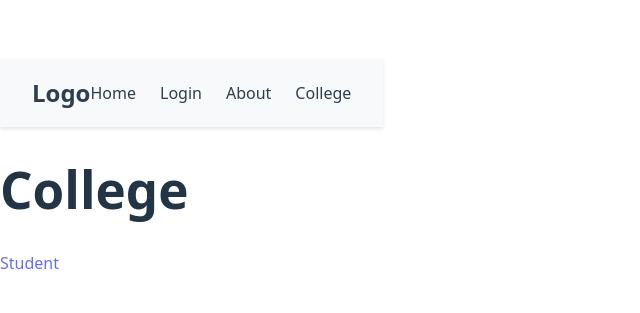
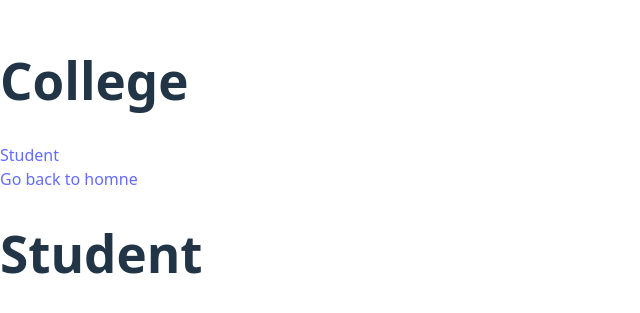
Before and after one commit to Muntahasiddique/react_blog, a React (Vite) app in the folder reactrouter7/: page /college in a window 1280 px wide. Shown: the part 233-546 px from the top of the page, without its empty margins (0-640 px from the left). Built offline with nearby package versions, Linux system fonts and the light colour scheme.

Commit message:
Addeed Latout and index routes

```diff
--- a/reactrouter7/src/App.jsx
+++ b/reactrouter7/src/App.jsx
@@ -10,12 +10,16 @@ import { Student } from '../Student';
 function App() {
   return (
     <>
-<Navigationbar  />
+
+
       <Routes>
-        <Route path="/" element={<Pageone />} />
-        <Route path="/page" element={<Pagetwo />} />
+
+      <Route element={<Navigationbar  />} >
+   <Route path="/" element={<Pageone />} />
+     <Route path="/page" element={<Pagetwo />} />
+</Route>
           <Route path="/college" element={<College />} >
-          <Route path='student' element={<Student />} />
+          <Route  index element={<Student />} />
           </Route>
         <Route path="*" element={<Navigate to="/" />} />
       </Routes>
--- a/reactrouter7/src/College.jsx
+++ b/reactrouter7/src/College.jsx
@@ -7,6 +7,8 @@ export function College() {
       <h1>College</h1>
 
      <NavLink to="student" >Student</NavLink>
+     <br />
+     <Link to="/" >Go back to homne</Link>
 <Outlet />
     </>
   );
--- a/reactrouter7/src/header.css
+++ b/reactrouter7/src/header.css
@@ -2,7 +2,7 @@
   display: flex;
   justify-content: space-between;
   align-items: center;
-  padding: 1rem 2rem;
+  padding: 1rem 6rem;
   background-color: #f8f9fa;
   box-shadow: 0 2px 4px rgba(0,0,0,0.1);
 }
--- a/reactrouter7/src/navbar.jsx
+++ b/reactrouter7/src/navbar.jsx
@@ -1,4 +1,4 @@
-import { Link } from 'react-router-dom';
+import { Link, Outlet } from 'react-router-dom';
 import './header.css'; // Regular CSS import (not module)
 
 export function Navigationbar () {
@@ -16,7 +16,7 @@ export function Navigationbar () {
             <Link className="link" to="/">Home</Link>
           </li>
           <li>
-            <Link className="link" to="/login">Login</Link>
+            <Link className="link" to="/page">Login</Link>
           </li>
           <li>
             <Link className="link" to="/about">About</Link>
@@ -27,6 +27,7 @@ export function Navigationbar () {
         </ul>
       </nav>
     </header>
+    <Outlet />
     </>
   );
 }
```
